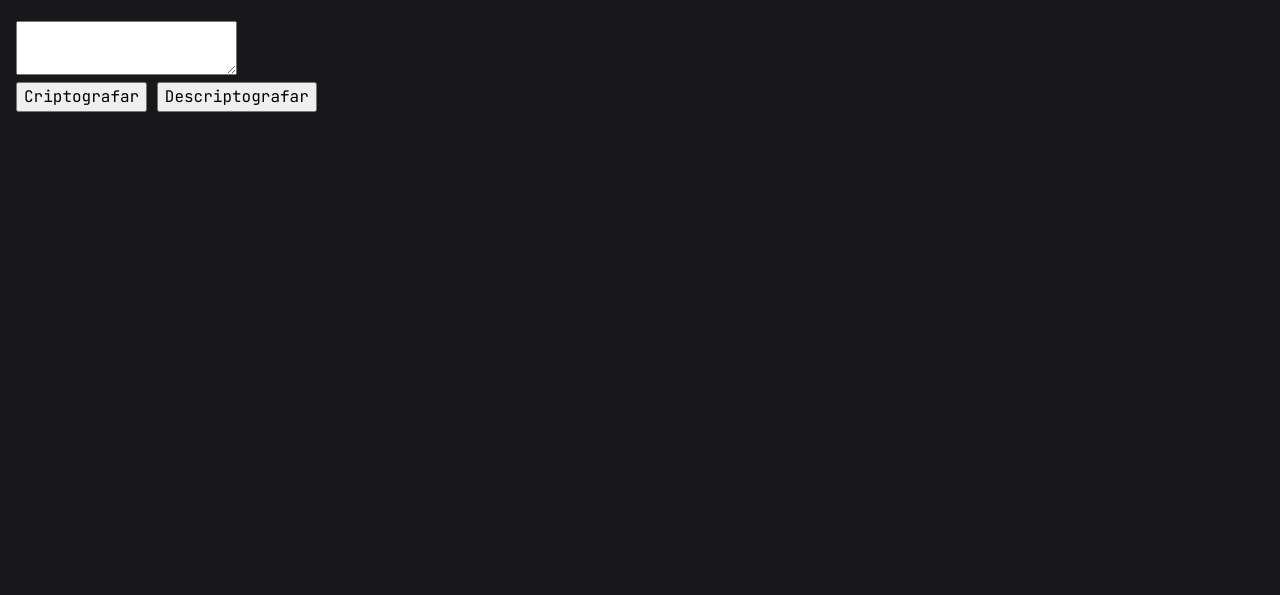
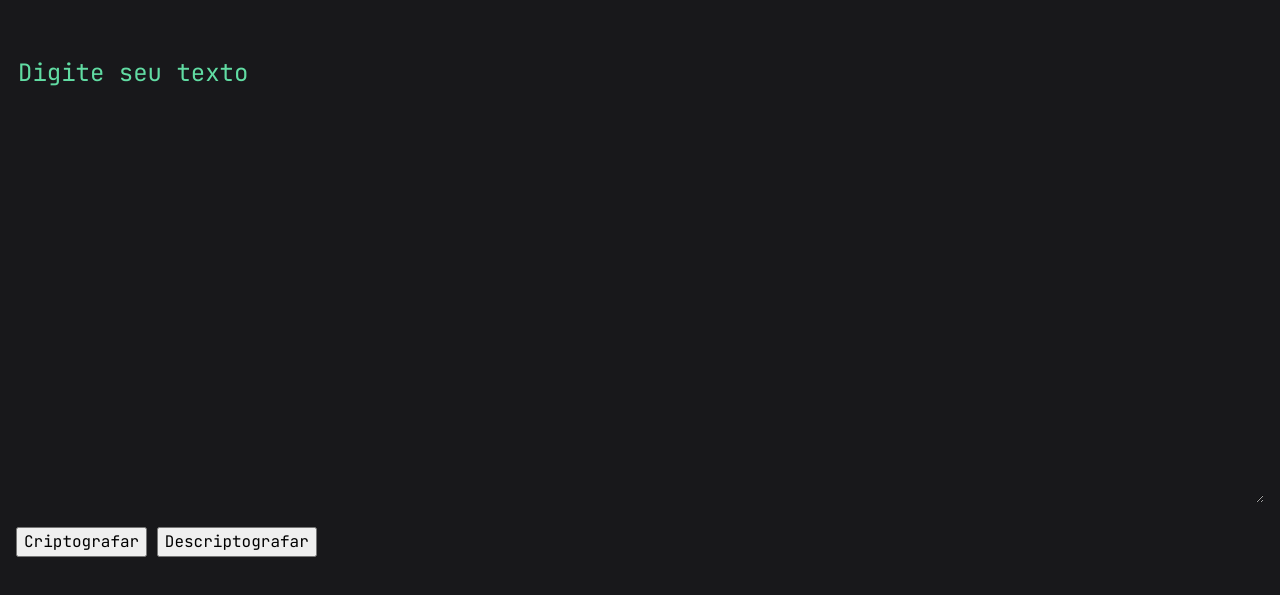
Before and after one commit to mutheusalmeida/dekoder, a website built with Vite: page index.html in a window 1280 px wide. Shown: the part 99-694 px from the top of the page. Built offline with nearby package versions, Linux system fonts and the light colour scheme.

Commit message:
fix(css-variables): fix css variables font-size calc

```diff
--- a/src/main.ts
+++ b/src/main.ts
@@ -49,7 +49,7 @@ render(root, `
 
     <main class="content">
       <div class="input-container">
-        <textarea class="input-container__text-field"></textarea>
+        <textarea class="input-container__text-field" placeholder="Digite seu texto"></textarea>
 
         <div class="input-container__actions">
           <button class="input-container__btn input-container__btn--encrypt">Criptografar</button>
--- a/src/style.css
+++ b/src/style.css
@@ -11,9 +11,9 @@
   --breakpoint-md: 48em;
   --breakpoint-lg: 90em;
   --shadow: 0px 24px 32px -8px rgba(0, 0, 0, 0.08);
-  --font-size-16: calc(--base-unit) * 2;
-  --font-size-24: calc(--base-unit) * 3;
-  --font-size-32: calc(--base-unit) * 4;
+  --font-size-16: calc(var(--base-unit) * 2);
+  --font-size-24: calc(var(--base-unit) * 3);
+  --font-size-32: calc(var(--base-unit) * 4);
   --line-height-sm: calc(var(--line-height-base-unit) * 1.2);
   --line-height-lg: calc(var(--line-height-base-unit) * 1.5);
 }
@@ -106,3 +106,33 @@
 .active-mode > svg path {
   fill: var(--secondary-dark)
 }
+
+.contente {
+  display: flex;
+  flex-direction: column;
+  gap: 2.5em;
+}
+
+.input-container {
+  display: flex;
+  flex-direction: column;
+  margin-top: 2em;
+  gap: 1.5em;
+}
+
+.input-container__text-field {
+  min-height: 18.75em;
+  background-color: transparent;
+  border: none;
+  color: var(--green);
+  font-size: var(--font-size-24);
+}
+
+.input-container__text-field::placeholder {
+  color: inherit;
+  font-size: inherit;
+}
+
+.input-container__text-field:focus-visible {
+  outline: none;
+}
```
